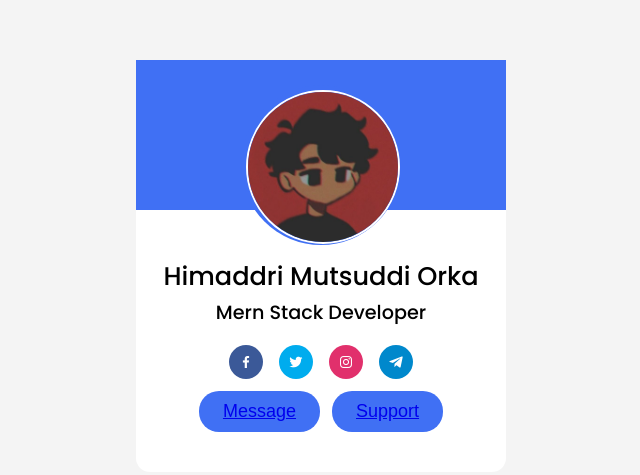
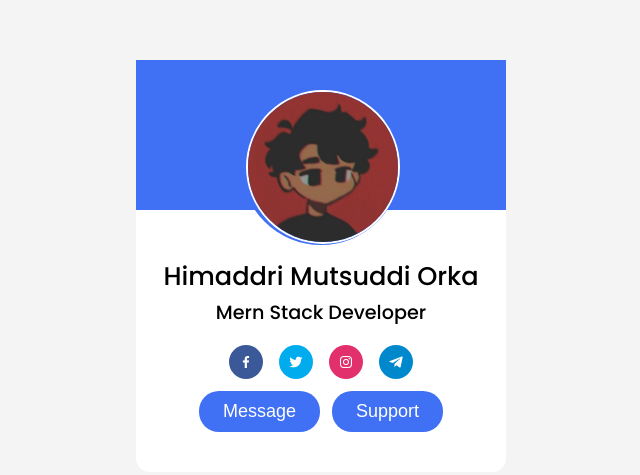
Before and after one commit to himaddrimutsuddi/personal-profile-card, a plain HTML site: page index.html in a window 1280 px wide. Shown: the part 134-609 px from the top of the page, without its empty margins (319-959 px from the left). Drawn offline with nearby package versions, Linux system fonts and the light colour scheme.

Commit message:
Update style.css

```diff
--- a/style.css
+++ b/style.css
@@ -112,3 +112,7 @@ body {
 .btn:hover {
     background-color: #0e4bf1;
 }
+.btn a{
+    text-decoration: none;
+    color: white;
+}
```
